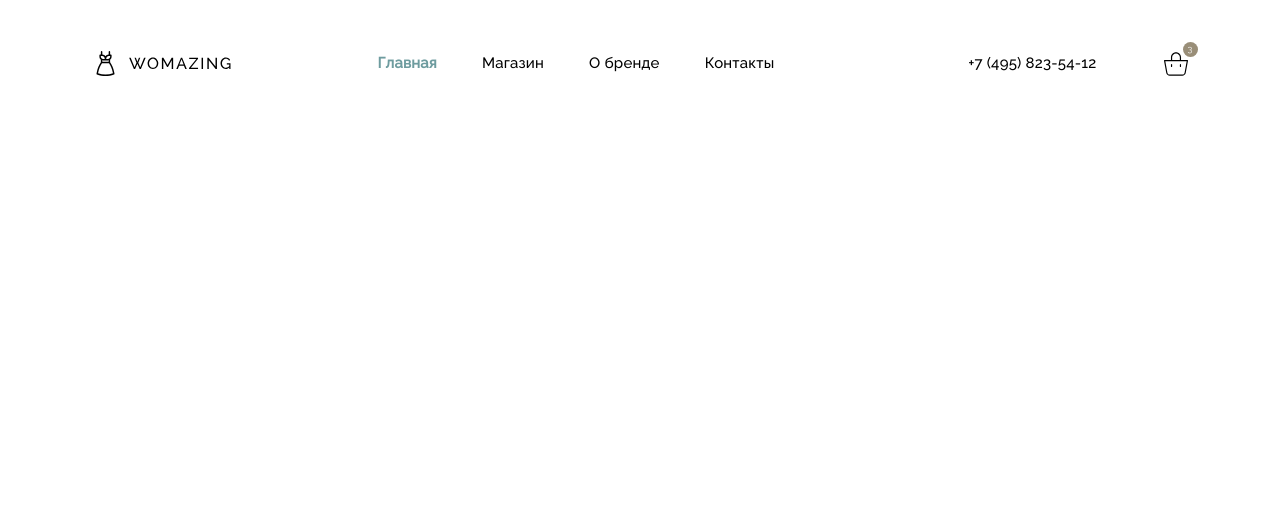
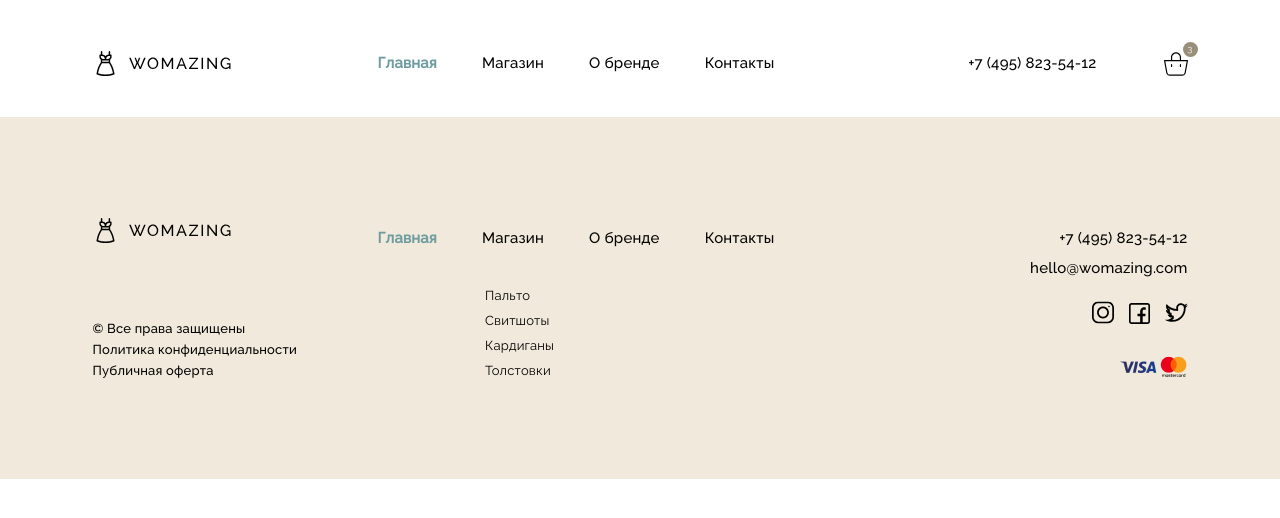
Before and after one commit to EMartynyuk/Magazine, a website: page app/index.html in a window 1280 px wide. Drawn offline with nearby package versions, Linux system fonts and the light colour scheme; files that its build step writes are made by us from their sources.

Commit message:
add footer

```diff
--- a/app/index.html
+++ b/app/index.html
@@ -40,13 +40,76 @@
                         <img src="images/header-cart.svg" alt="" class="header__cart-img-link">
                         <span class="header__cart-num">3</span>
                     </a>
+                </div>
+            </div>
+        </div>
+    </header>
+
+    <footer class="footer">
+        <div class="container">
+            <div class="footer__top">
+                <img class="footer__logo" src="images/logo.svg" alt="">
+                <nav class="footer__navigation">
+                    <ul class="footer__items">
+                        <li class="footer__item">
+                            <a class="footer__link footer__link--active" href="">Главная</a>
+                        </li>
+                        <li class="footer__item">
+                            <a class="footer__link" href="">Магазин</a>
+                        </li>
+                        <li class="footer__item">
+                            <a class="footer__link" href="">О бренде</a>
+                        </li>
+                        <li class="footer__item">
+                            <a class="footer__link" href="">Контакты</a>
+                        </li>
+                    </ul>
+                </nav>
+                <div class="footer__info">
+                    <a class="footer__phone" href="tel:+74958235412">+7 (495) 823-54-12</a>
+                    <a class="footer__mail" href="mailto:hello@womazing.com">hello@womazing.com</a>
+                </div>
+            </div>
+            <div class="footer__bottom">
+                <div class="footer__right">
+                    <p class="footer__text">© Все права защищены</p>
+                    <p class="footer__text">Политика конфиденциальности</p>
+                    <p class="footer__text">Публичная оферта</p>
+                </div>
+                <ul class="footer__types">
+                    <li class="footer__type">
+                        <a href="" class="footer__type-link">Пальто</a>
+                    </li>
+                    <li class="footer__type">
+                        <a href="" class="footer__type-link">Свитшоты</a>
+                    </li>
+                    <li class="footer__type">
+                        <a href="" class="footer__type-link">Кардиганы</a>
+                    </li>
+                    <li class="footer__type">
+                        <a href="" class="footer__type-link">Толстовки</a>
+                    </li>
+                </ul>
+                <div class="footer__socials">
+                    <div class="footer__social">
+                        <a href="" class="footer__social-link">
+                            <img src="images/footer-inst.svg" alt="" class="footer__social-img">
+                        </a>
+                        <a href="" class="footer__social-link">
+                            <img src="images/footer-faceb.svg" alt="" class="footer__social-img">
+                        </a>
+                        <a href="" class="footer__social-link">
+                            <img src="images/footer-tw.svg" alt="" class="footer__social-img">
+                        </a>
+                    </div>
+
+                    <img src="images/footer-pay.png" alt="" class="footer__pay">
 
 
                 </div>
             </div>
         </div>
-    </header>
-
+    </footer>
 
 
 
--- a/app/scss/style.scss
+++ b/app/scss/style.scss
@@ -67,7 +67,121 @@
     border-radius: 50%;
     background-color: #998e78;
     right: -10px;
-    top: -10px
+    top: -10px;
+  }
+}
+
+.footer {
+  background-color: #f1eadc;
+  &__top {
+    padding-top: 101px;
+    display: flex;
+    justify-content: flex-start;
+    align-items: baseline;
+  }
+
+  &__logo {
+    margin-right: 146px;
+  }
+
+  &__navigation {
+  }
+
+  &__items {
+    display: flex;
+  }
+
+  &__item + &__item {
+    margin-left: 45px;
+  }
+
+  &__item {
+  }
+
+  &__link {
+    @extend %text;
+    font-size: 15px;
+  }
+
+  &__link--active {
+    color: $maincolor;
+    font-weight: $font-active;
+  }
+
+  &__info {
+    margin-left: auto;
+    display: flex;
+    flex-flow: column;
+    align-items: flex-end;
+    margin-bottom: 9px;
+  }
+
+  &__phone {
+    @extend %text;
+    font-size: 15px;
+    margin-bottom: 9px;
+  }
+
+  &__mail {
+    @extend %text;
+    font-size: 15px;
+  }
+
+  &__bottom {
+    padding-bottom: 101px;
+    display: flex;
+    align-items: flex-end;
+  }
+
+  &__right {
+    margin-right: 188px;
+  }
+
+  &__text {
+    font-size: 13px;
+    color: #000000;
+  }
+
+  &__text + &__text {
+    margin-top: 6px;
+  }
+
+  &__types {
+  }
+
+  &__type + &__type {
+    margin-top: 10px;
+  }
+
+  &__type-link {
+    font-weight: 400;
+    font-size: 13px;
+    color: rgba(0, 0, 0, 1);
+  }
+
+  &__item-link {
+  }
+
+  &__socials {
+    margin-left: auto;
+
+
+  }
+
+  &__social {
+    margin-bottom: 30px;
+
+  }
+
+  &__social-link + &__social-link {
+    margin-left: 12px;
+  }
+
+  &__social-img {
+  }
+
+  &__pay {
+    margin-left: auto;
   }
 }
 
```
Also changed, not shown: app/images/footer-faceb.svg (added), app/images/footer-inst.svg (added), app/images/footer-pay.jpg (added), app/images/footer-pay.png (added), app/images/footer-tw.svg (added).
